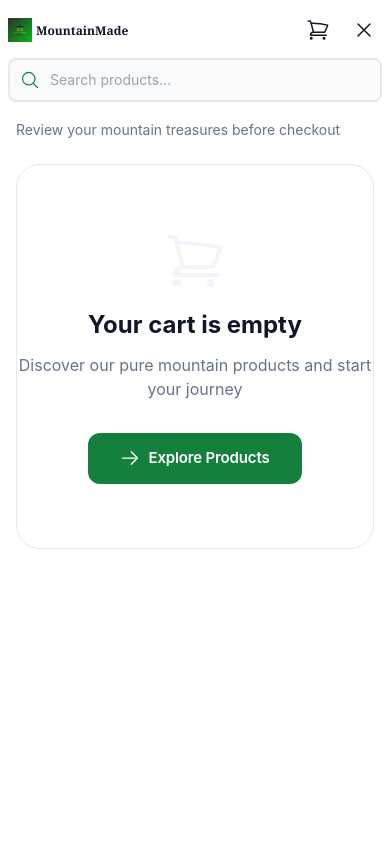
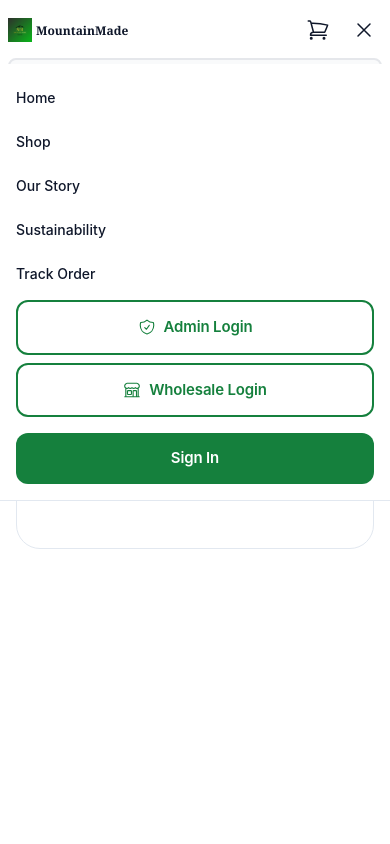
Before and after one commit to alucardmlbb686-spec/MountainMade, a Next.js app: page /cart in a window 390 px wide. Both pictures are taken after a click on the button 364 px from the left and 30 px from the top of the page. Shown: the top 844 px of the page. Built offline with nearby package versions, Linux system fonts and the light colour scheme.

Commit message:
Improve mobile menu styling: proper positioning, z-index, and overflow handling

```diff
--- a/src/components/common/Header.tsx
+++ b/src/components/common/Header.tsx
@@ -304,8 +304,8 @@ export default function Header() {
       </div>
       {/* Mobile Menu */}
       {isMenuOpen && (
-        <div className="lg:hidden absolute top-full left-0 w-full bg-card border-b border-border shadow-lg">
-          <nav className="container mx-auto px-3 py-4 flex flex-col gap-3">
+        <div className="md:hidden fixed top-16 left-0 right-0 bg-white border-b border-border shadow-lg z-40 max-h-[calc(100vh-4rem)] overflow-y-auto">
+          <nav className="px-4 py-4 flex flex-col gap-2">
             {navLinks?.map((link) => (
               <Link
                 key={link?.id}
```
